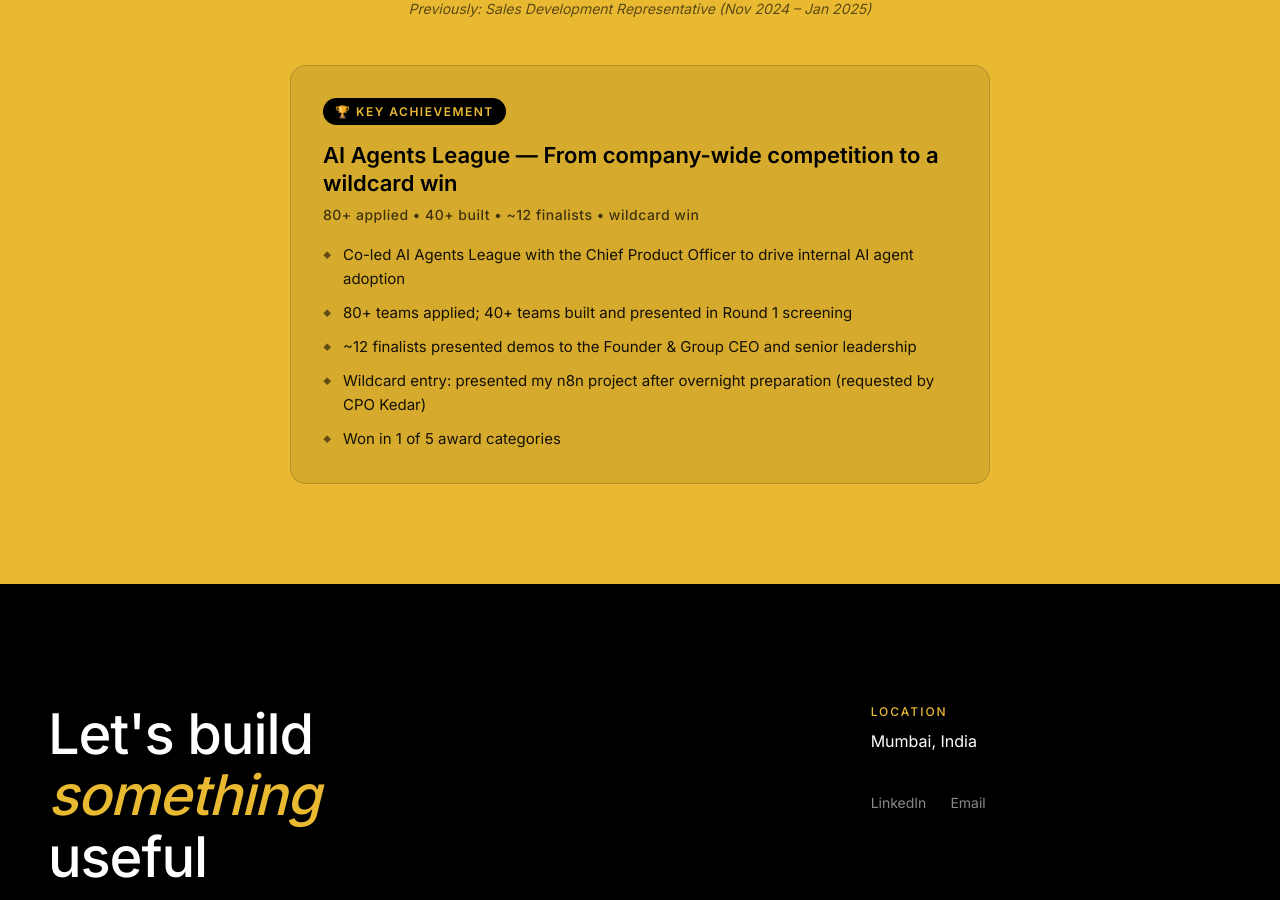
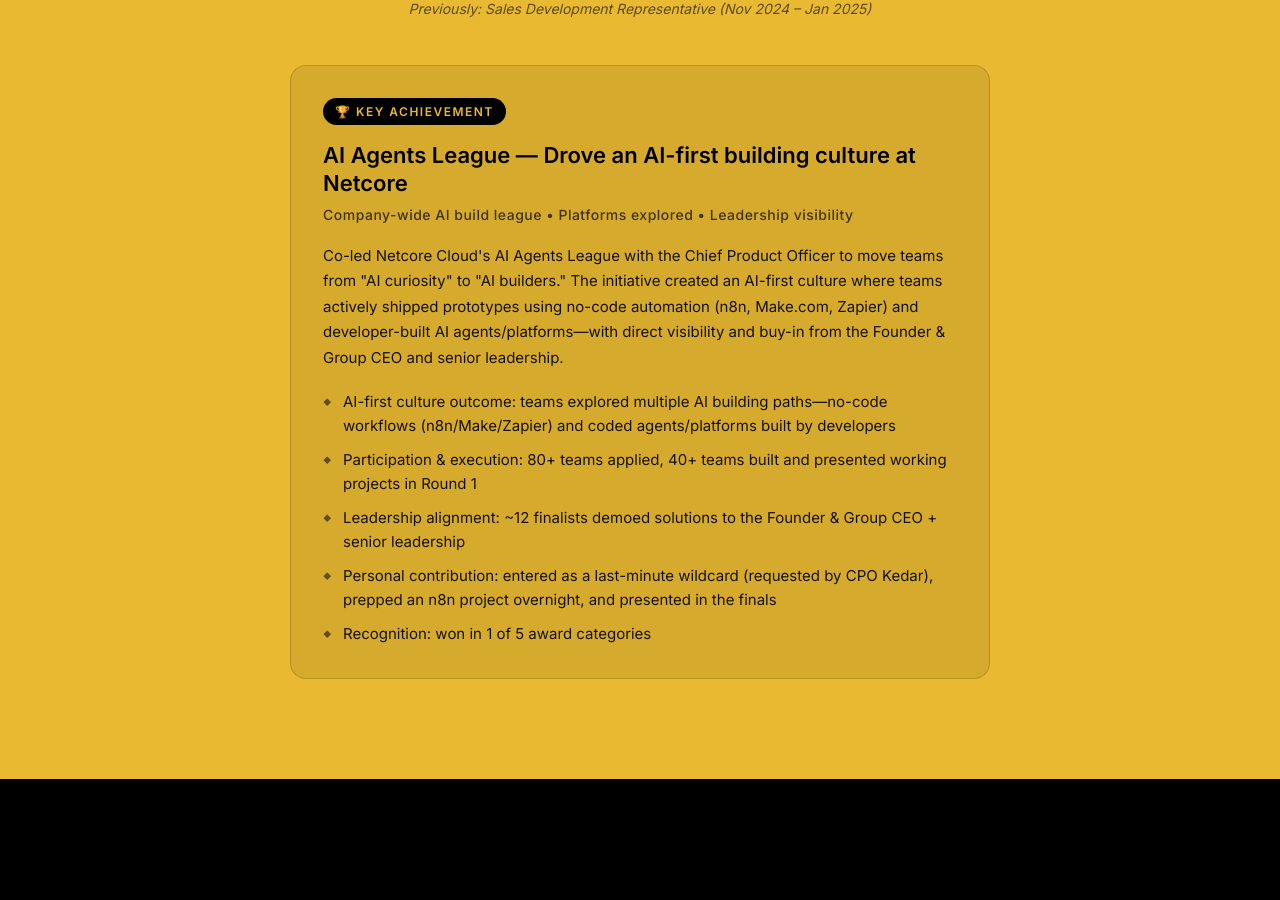
Before and after one commit to AdvaitParab7123/my-website, a Next.js app: page / in a window 1280 px wide. Shown: the part 4132-5032 px from the top of the page. Built offline with nearby package versions, Linux system fonts and the light colour scheme.

Commit message:
Update AI Agents League achievement card with new copy

```diff
--- a/src/app/page.module.css
+++ b/src/app/page.module.css
@@ -699,11 +699,18 @@
   color: var(--black);
 }
 
-.achievementStats {
+.achievementSubtitle {
   font-size: 14px;
   font-weight: 500;
   opacity: 0.7;
   letter-spacing: 0.5px;
+}
+
+.achievementDesc {
+  font-size: 15px;
+  line-height: 1.7;
+  opacity: 0.9;
+  margin-bottom: 20px;
 }
 
 .achievementBullets {
--- a/src/app/page.tsx
+++ b/src/app/page.tsx
@@ -155,16 +155,16 @@
   // Success Story / Key Achievement
   const successStory = {
     id: 'ai-agents-league',
-    title: 'AI Agents League — From company-wide competition to a wildcard win',
-    summary: 'I co-led Netcore Cloud\'s AI Agents League with the Chief Product Officer to drive hands-on AI agent adoption. 80+ teams applied; 40+ teams built and presented projects in Round 1. ~12 teams were selected to demo in the finals in front of the Founder & Group CEO and senior leadership. The day before finals, the CPO (Kedar) asked me to enter as a wildcard and present one of my n8n projects—so I prepared overnight and presented the next day. 5 teams won across 5 categories, and my wildcard/team won in one category.',
+    title: 'AI Agents League — Drove an AI-first building culture at Netcore',
+    subtitle: 'Company-wide AI build league • Platforms explored • Leadership visibility',
+    description: 'Co-led Netcore Cloud\'s AI Agents League with the Chief Product Officer to move teams from "AI curiosity" to "AI builders." The initiative created an AI-first culture where teams actively shipped prototypes using no-code automation (n8n, Make.com, Zapier) and developer-built AI agents/platforms—with direct visibility and buy-in from the Founder & Group CEO and senior leadership.',
     bullets: [
-      'Co-led AI Agents League with the Chief Product Officer to drive internal AI agent adoption',
-      '80+ teams applied; 40+ teams built and presented in Round 1 screening',
-      '~12 finalists presented demos to the Founder & Group CEO and senior leadership',
-      'Wildcard entry: presented my n8n project after overnight preparation (requested by CPO Kedar)',
-      'Won in 1 of 5 award categories',
+      'AI-first culture outcome: teams explored multiple AI building paths—no-code workflows (n8n/Make/Zapier) and coded agents/platforms built by developers',
+      'Participation & execution: 80+ teams applied, 40+ teams built and presented working projects in Round 1',
+      'Leadership alignment: ~12 finalists demoed solutions to the Founder & Group CEO + senior leadership',
+      'Personal contribution: entered as a last-minute wildcard (requested by CPO Kedar), prepped an n8n project overnight, and presented in the finals',
+      'Recognition: won in 1 of 5 award categories',
     ],
-    stats: '80+ applied • 40+ built • ~12 finalists • wildcard win',
   };
 
   return (
@@ -363,8 +363,9 @@
             <div className={styles.achievementHeader}>
               <span className={styles.achievementBadge}>🏆 Key Achievement</span>
               <h4 className={styles.achievementTitle}>{successStory.title}</h4>
-              <p className={styles.achievementStats}>{successStory.stats}</p>
+              <p className={styles.achievementSubtitle}>{successStory.subtitle}</p>
             </div>
+            <p className={styles.achievementDesc}>{successStory.description}</p>
             <ul className={styles.achievementBullets}>
               {successStory.bullets.map((bullet, i) => (
                 <li key={i}>{bullet}</li>
```
